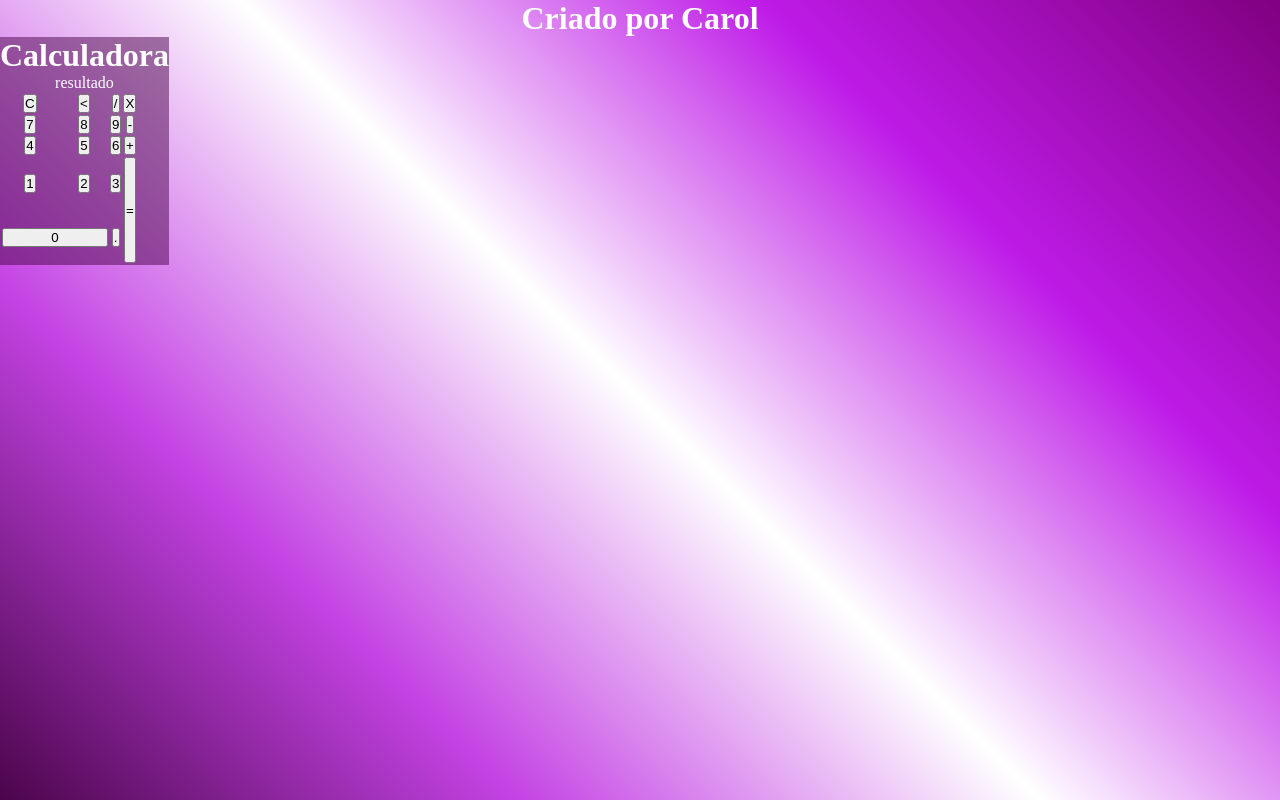
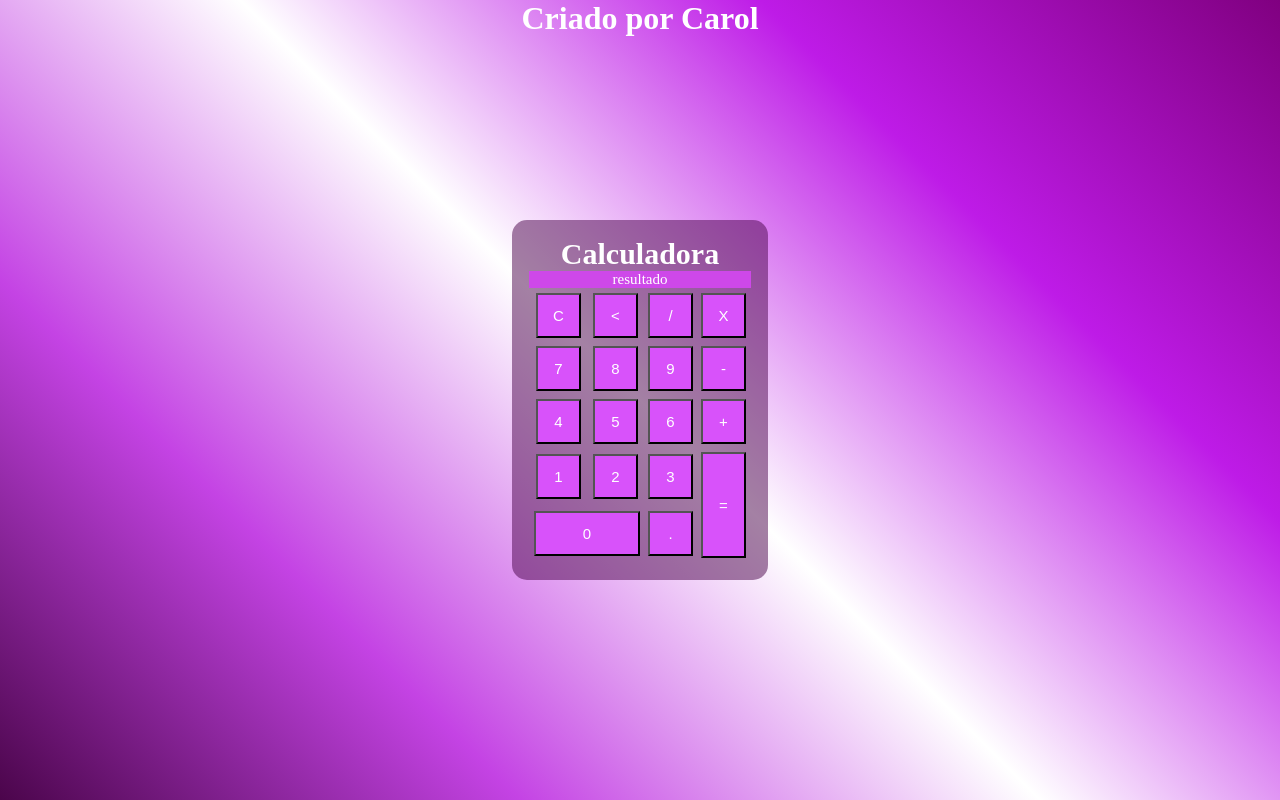
Before and after one commit to Carolcremonezi/pratica1terceirotrimestre, a plain HTML site: page index.html in a window 1280 px wide. Drawn offline with Linux system fonts and the light colour scheme.

Commit message:
Add files via upload

```diff
--- a/styles.css
+++ b/styles.css
@@ -13,4 +13,26 @@
 .Calculadora{
     position: absolute;
     background-color: rgba(75, 5, 75, 0.5);
+    top:50%;
+    left:50%;
+    transform: translate(-50%, -50%);
+    border-radius: 15px;
+    padding: 17px;
+    font-size: 15px;
 }
+.botao{
+    width: 45px;
+    height: 45px;
+    margin: 3px;
+    font-size: 15px;
+    cursor: pointer;
+    background-color: rgb(216, 82, 250);
+    color: white;
+}
+.botao:hover{
+    background-color: rgb(128, 19, 150);
+}
+#resultado{
+    background-color: rgb(206, 72, 233);
+
+}
```
